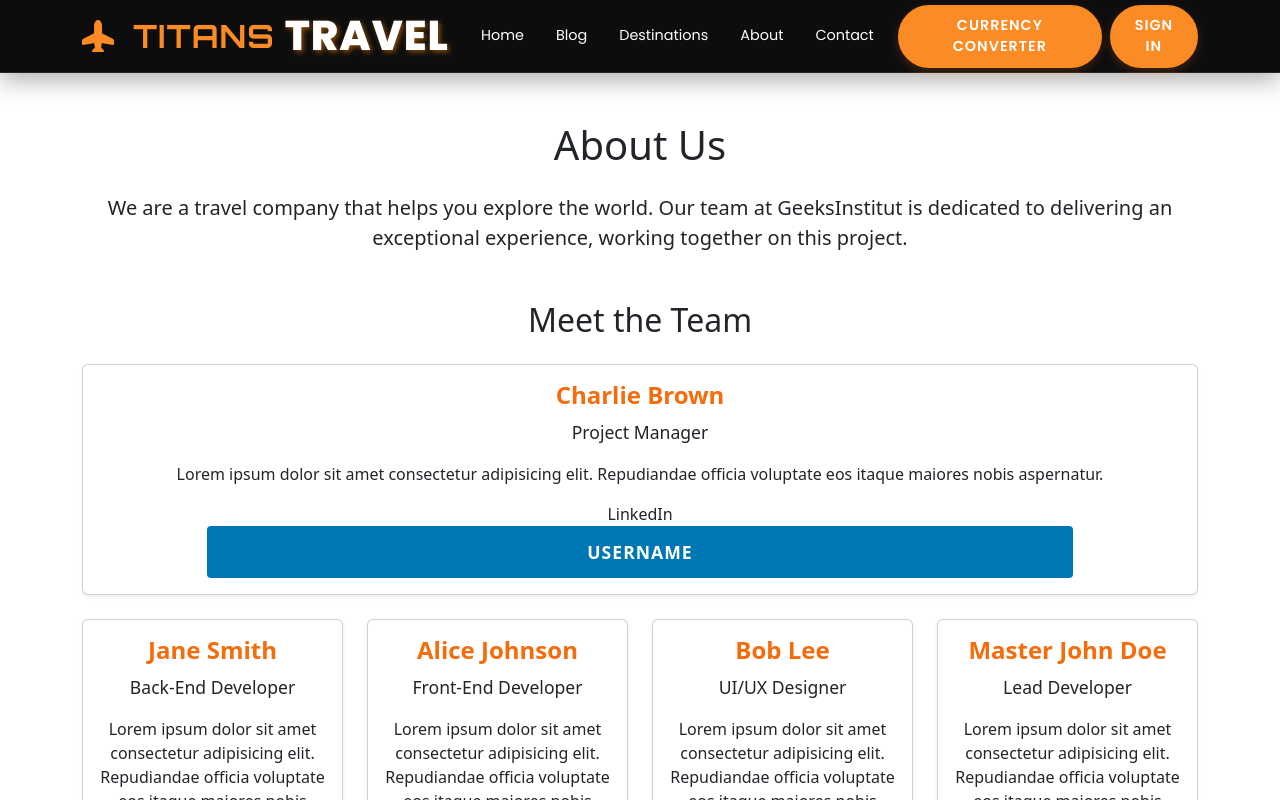
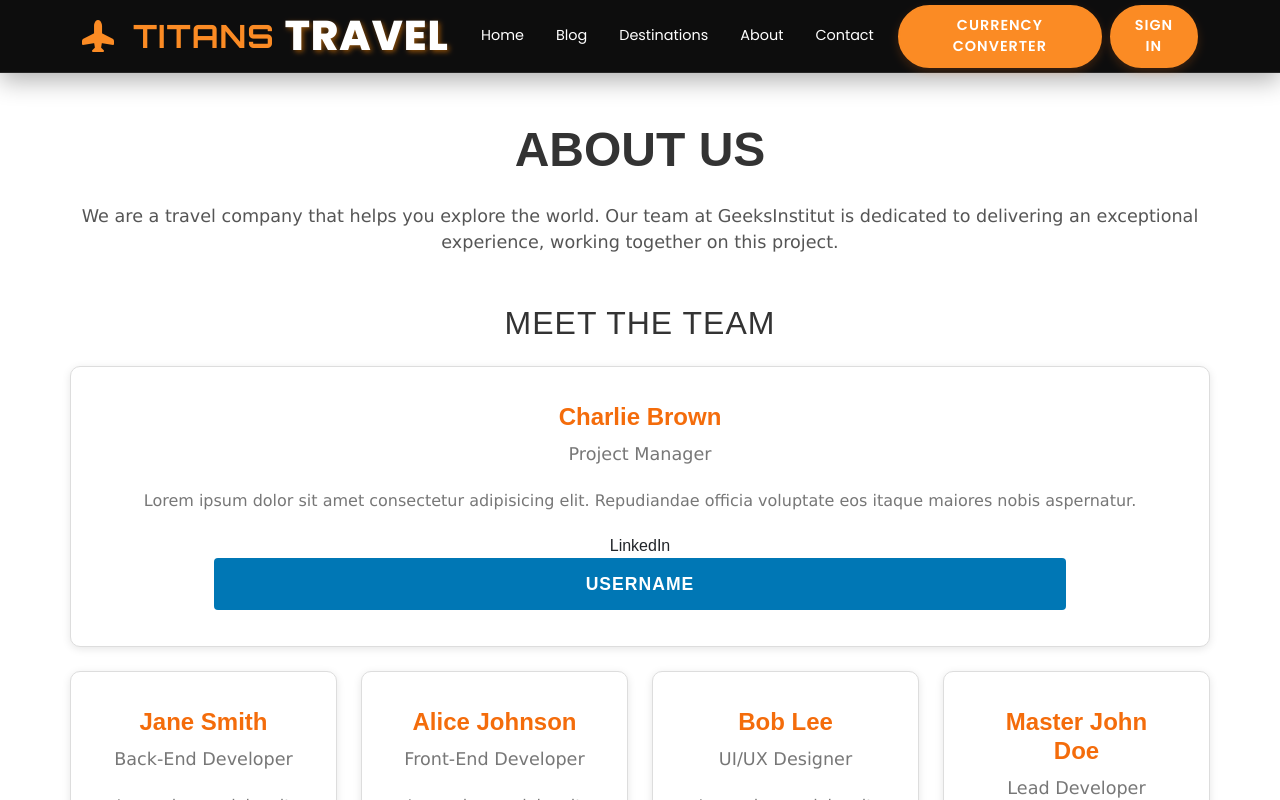
Before and after one commit to RED12XA/digitaltitan, a React (Vite) app: page /about in a window 1280 px wide. Shown: the top 800 px of the page. Built offline with nearby package versions, Linux system fonts and the light colour scheme; a web font is replaced by a local one.

Commit message:
fix issues on About page and navbar Look fix over padding

```diff
--- /dev/null
+++ b/src/assets/css/About.css
@@ -0,0 +1,89 @@
+/* Custom CSS for the About page */
+.about-container {
+    padding: 40px 0;
+    border-radius: 10px;
+    font-family: 'Barlow', sans-serif !important;
+  }
+
+  .title-heading {
+    font-family: 'Barlow', sans-serif !important;
+    font-size: 3rem;
+    font-weight: 700;
+    text-transform: uppercase;
+    color: #333;
+  }
+
+  .subtitle {
+    font-family: 'Verdana', sans-serif;
+    font-size: 1.1rem;
+    color: #555;
+    margin-bottom: 40px;
+  }
+
+  .team-title {
+    font-family: 'Arial', sans-serif;
+    font-size: 2rem;
+    font-weight: 500;
+    color: #333;
+    text-transform: uppercase;
+    letter-spacing: 1px;
+    margin-bottom: 40px;
+  }
+
+  .team-card {
+    border: 1px solid #ddd;
+    border-radius: 10px;
+    padding: 20px;
+    box-shadow: 0px 2px 8px rgba(0, 0, 0, 0.1);
+    transition: box-shadow 0.3s ease, transform 0.3s ease;
+  }
+
+  .team-card:hover {
+    transform: translateY(-5px);
+    box-shadow: 0px 6px 20px rgba(0, 0, 0, 0.2);
+  }
+
+  .team-name {
+    font-family: 'Arial', sans-serif;
+    font-size: 1.4rem;
+    font-weight: bold;
+    color: #333;
+  }
+
+  .role {
+    font-family: 'Verdana', sans-serif;
+    font-size: 1.1rem;
+    color: #777;
+    margin-bottom: 20px;
+  }
+
+  .about-team-info {
+    font-family: 'Verdana', sans-serif;
+    font-size: 1rem;
+    color: #777;
+    line-height: 1.6;
+    margin-bottom: 20px;
+  }
+
+  .btn-linkedin {
+    background-color: #0077b5;
+    color: #fff;
+    padding: 8px 20px;
+    border-radius: 5px;
+    font-size: 1rem;
+    text-decoration: none;
+    letter-spacing: 1px;
+  }
+
+  .btn-linkedin:hover {
+    background-color: #005a8c;
+  }
+
+  @media (max-width: 768px) {
+    .team-card {
+      margin-bottom: 20px;
+    }
+    .col-md-3 {
+      width: 100%;
+    }
+  }
--- a/src/pages/About.jsx
+++ b/src/pages/About.jsx
@@ -1,25 +1,26 @@
 import React from "react";
+import "../assets/css/About.css"; // Custom CSS file
 import "bootstrap/dist/css/bootstrap.min.css";
 
 function About() {
   return (
-    <div className="container py-5">
-      <h1 className="text-center mb-4">About Us</h1>
-      <p className="lead text-center mb-5">
+    <div className="container py-5 about-container">
+      <h1 className="text-center mb-4 title-heading">About Us</h1>
+      <p className="lead text-center mb-5 subtitle">
         We are a travel company that helps you explore the world. Our team at
         GeeksInstitut is dedicated to delivering an exceptional experience,
         working together on this project.
       </p>
 
-      <h2 className="text-center mb-4">Meet the Team</h2>
+      <h2 className="text-center mb-4 team-title">Meet the Team</h2>
 
       {/* Charlie Brown at the top */}
       <div className="row justify-content-center mb-4">
         <div className="col-md-12">
-          <div className="card shadow-sm">
+          <div className="card team-card">
             <div className="card-body text-center">
-              <h5 className="card-title">Charlie Brown</h5>
-              <p className="card-text">Project Manager</p>
+              <h5 className="card-title team-name">Charlie Brown</h5>
+              <p className="card-text role">Project Manager</p>
               <p className="about-team-info">
                 Lorem ipsum dolor sit amet consectetur adipisicing elit.
                 Repudiandae officia voluptate eos itaque maiores nobis
@@ -44,10 +45,10 @@ function About() {
       <div className="row justify-content-center">
         {/* First Team Member */}
         <div className="col-md-3 mb-4">
-          <div className="card shadow-sm">
+          <div className="card team-card">
             <div className="card-body text-center">
-              <h5 className="card-title">Jane Smith</h5>
-              <p className="card-text">Back-End Developer</p>
+              <h5 className="card-title team-name">Jane Smith</h5>
+              <p className="card-text role">Back-End Developer</p>
               <p className="about-team-info">
                 Lorem ipsum dolor sit amet consectetur adipisicing elit.
                 Repudiandae officia voluptate eos itaque maiores nobis
@@ -69,10 +70,10 @@ function About() {
 
         {/* Second Team Member */}
         <div className="col-md-3 mb-4">
-          <div className="card shadow-sm">
+          <div className="card team-card">
             <div className="card-body text-center">
-              <h5 className="card-title">Alice Johnson</h5>
-              <p className="card-text">Front-End Developer</p>
+              <h5 className="card-title team-name">Alice Johnson</h5>
+              <p className="card-text role">Front-End Developer</p>
               <p className="about-team-info">
                 Lorem ipsum dolor sit amet consectetur adipisicing elit.
                 Repudiandae officia voluptate eos itaque maiores nobis
@@ -94,10 +95,10 @@ function About() {
 
         {/* Third Team Member */}
         <div className="col-md-3 mb-4">
-          <div className="card shadow-sm">
+          <div className="card team-card">
             <div className="card-body text-center">
-              <h5 className="card-title">Bob Lee</h5>
-              <p className="card-text">UI/UX Designer</p>
+              <h5 className="card-title team-name">Bob Lee</h5>
+              <p className="card-text role">UI/UX Designer</p>
               <p className="about-team-info">
                 Lorem ipsum dolor sit amet consectetur adipisicing elit.
                 Repudiandae officia voluptate eos itaque maiores nobis
@@ -119,10 +120,10 @@ function About() {
 
         {/* Fourth Team Member */}
         <div className="col-md-3 mb-4">
-          <div className="card shadow-sm">
+          <div className="card team-card">
             <div className="card-body text-center">
-              <h5 className="card-title">Master John Doe</h5>
-              <p className="card-text">Lead Developer</p>
+              <h5 className="card-title team-name">Master John Doe</h5>
+              <p className="card-text role">Lead Developer</p>
               <p className="about-team-info">
                 Lorem ipsum dolor sit amet consectetur adipisicing elit.
                 Repudiandae officia voluptate eos itaque maiores nobis
```
Also changed, not shown: 1 other file (tests, documents, lock files or other folders).
